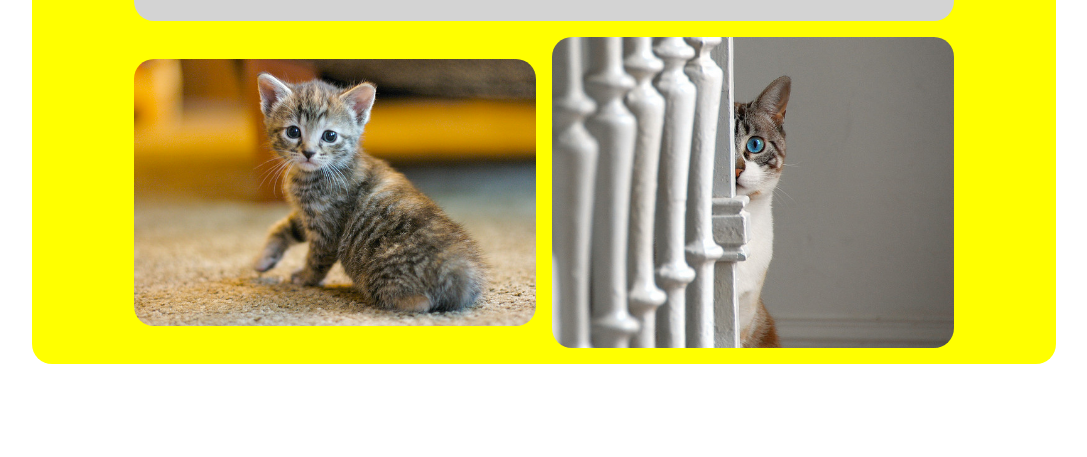
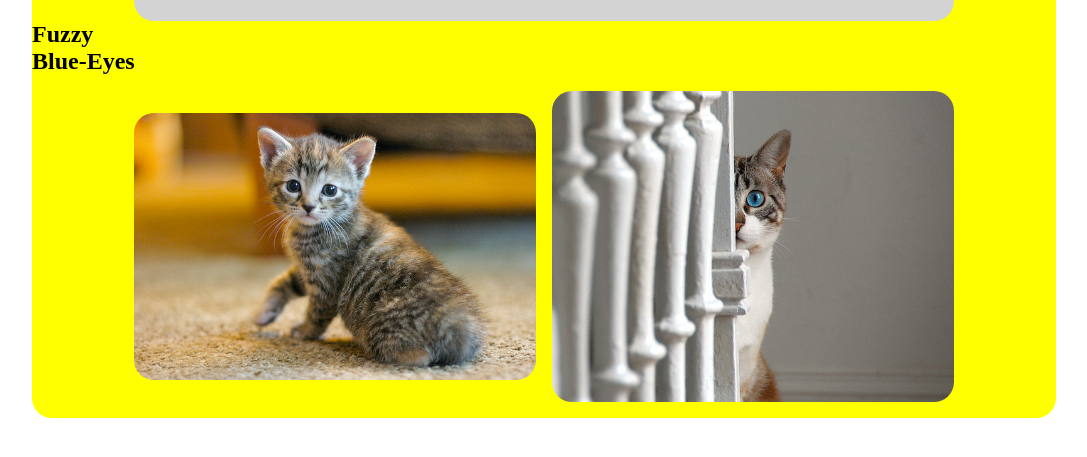
Before and after one commit to DavidHoffman80/CatClicker, a website: page Source/index.html in a window 1280 px wide. Shown: the part 183-640 px from the top of the page, without its empty margins (96-1183 px from the left). Drawn offline with nearby package versions, Linux system fonts and the light colour scheme; files that its build step writes are made by us from their sources.

Commit message:
Edited js file to programatically add each cats name to the DOM

```diff
--- a/Source/js/js.js
+++ b/Source/js/js.js
@@ -1,6 +1,8 @@
 'use strict';
 
 (function() {
+
+
 
   let pics = [
     {
@@ -13,13 +15,19 @@
     }
   ];
 
-  let parentCont = document.querySelector('.cat-pic-cont');
+  let catPicNameParent = document.querySelector('.click-info-cont');
+  let catPicParent = document.querySelector('.cat-pic-cont');
 
-  pics.forEach(function(ele) {
-    let newElem = document.createElement('img');
-    newElem.src = ele.file;
-    newElem.classList.add(ele.name);
-    parentCont.appendChild(newElem);
+  pics.forEach(function(ele, index) {
+    let catPicName = document.createElement('h2');
+    catPicName.classList.add(`${ele.name}-heading`);
+    catPicName.textContent = ele.name;
+    catPicNameParent.appendChild(catPicName);
+
+    let newCatPic = document.createElement('img');
+    newCatPic.src = ele.file;
+    newCatPic.classList.add(ele.name);
+    catPicParent.appendChild(newCatPic);
   });
 
   // let catImg = document.querySelector('.cat-pic');
--- a/Source/sass/styles.scss
+++ b/Source/sass/styles.scss
@@ -43,10 +43,6 @@ body {
 }
 
 .click-info-cont {
-  text-align: center;
-  h2 {
-    padding: 1.5rem 0 0 0;
-  }
 }
 
 .cat-pic-cont {
```
Also changed, not shown: dist/css/styles.css (added), dist/images/blueeyes.jpg (added), dist/images/kitty.jpg (added), dist/index.html (added), dist/js/main.js (added).
